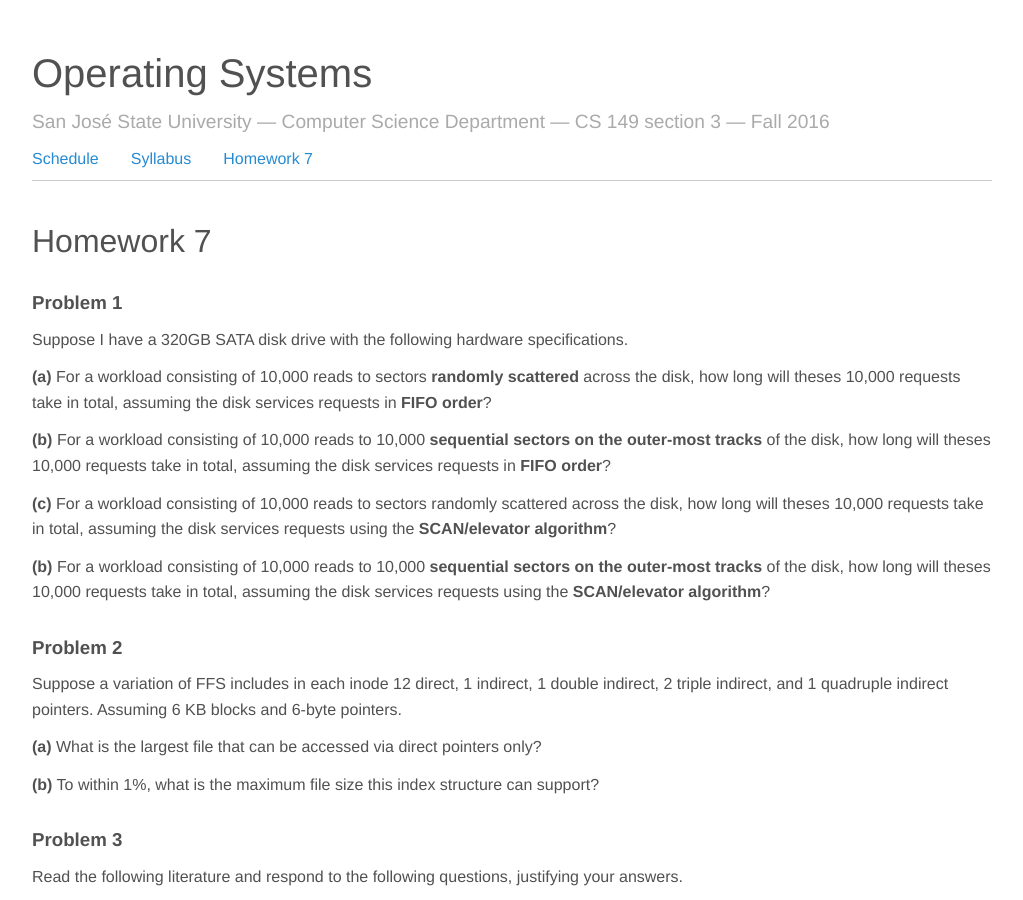
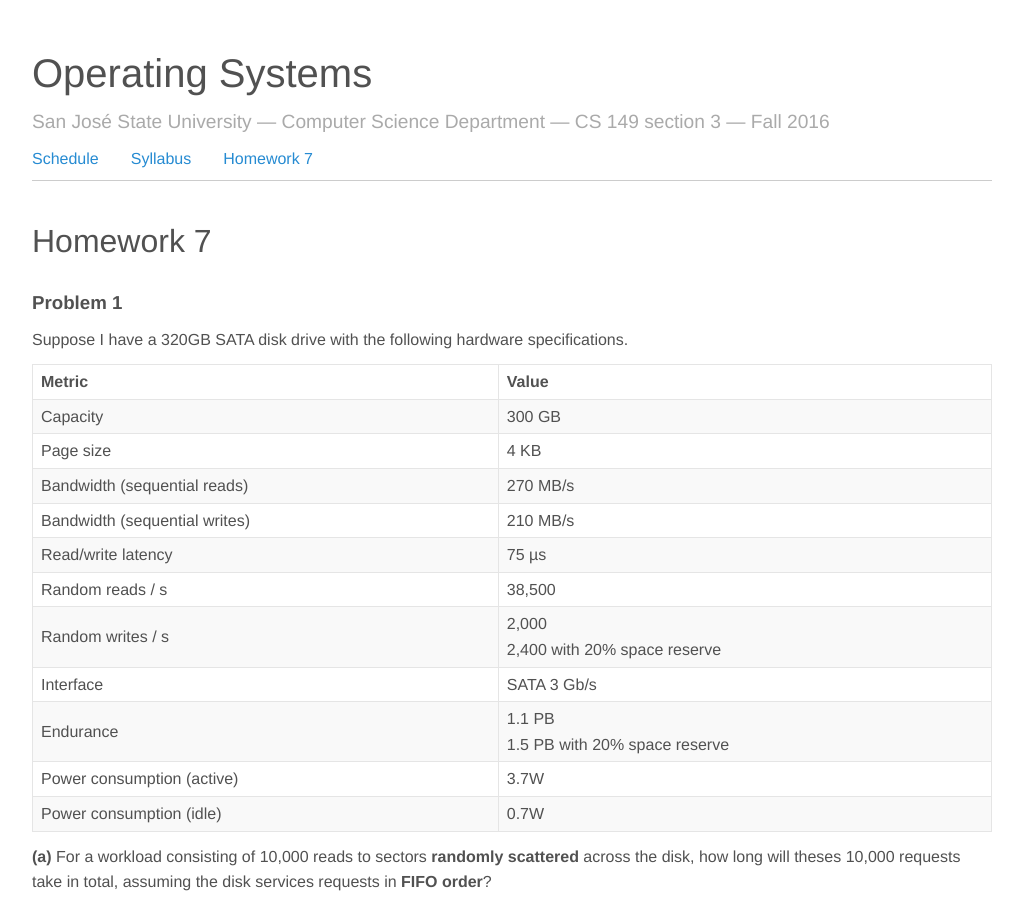
Before and after one commit to jnylam/jnylam.github.io, a Jekyll site: the page built from _courses/149-f16/homework07.md, in a window 1280 px wide and 900 px high. Shown: the whole window, without its empty margins (128-1151 px from the left). Built offline with Jekyll 4.4.1, drawn with Linux system fonts in a browser that asks for light colours.

Commit message:
149 hw7 addendum

```diff
--- a/_courses/149-f16/homework07.md
+++ b/_courses/149-f16/homework07.md
@@ -8,6 +8,22 @@ navorder: 3
 
 ### Problem 1
 Suppose I have a 320GB SATA  disk drive with the following hardware specifications.
+
+
+
+Metric | Value
+--|--
+Capacity | 300 GB
+Page size | 4 KB
+Bandwidth (sequential reads)  | 270 MB/s
+Bandwidth (sequential writes) | 210 MB/s
+Read/write latency | 75 &micro;s
+Random reads / s | 38,500
+Random writes / s | 2,000<br>2,400 with 20% space reserve
+Interface | SATA 3 Gb/s
+Endurance | 1.1 PB<br>1.5 PB with 20% space reserve
+Power consumption (active) | 3.7W
+Power consumption (idle) | 0.7W
 
 __(a)__ For a workload consisting of 10,000 reads to sectors __randomly scattered__ across the disk, how long will theses 10,000 requests take in total, assuming the disk services requests in __FIFO order__?
 
```
